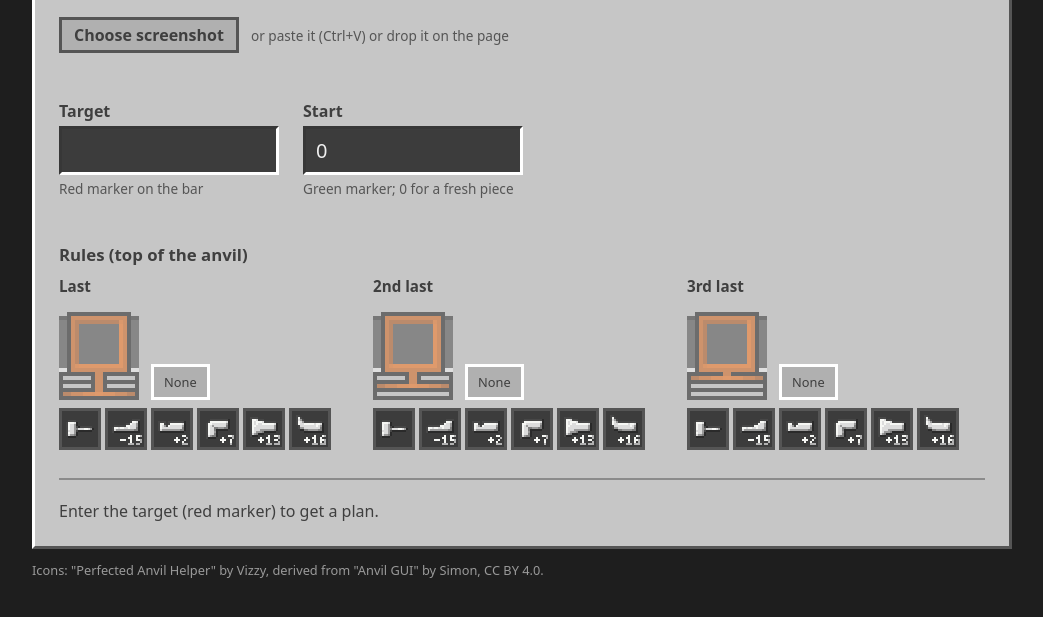
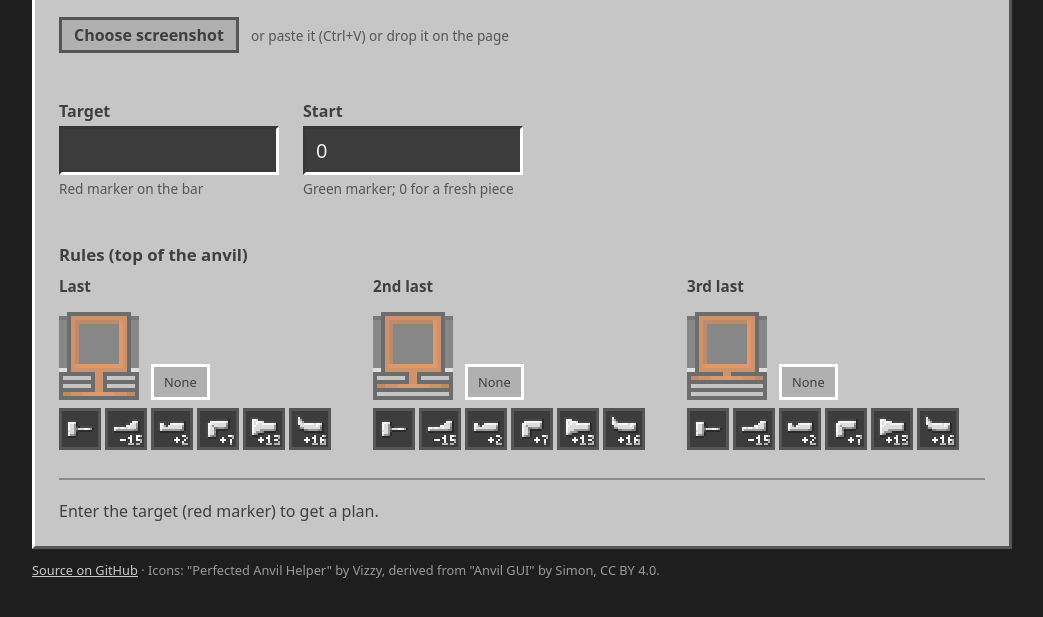
Before and after one commit to MojangPlsFix/tfcForge, a website with bundled scripts: page index.html in a window 1280 px wide. Shown: the part 87-704 px from the top of the page, without its empty margins (118-1161 px from the left). Built offline with nearby package versions, Linux system fonts and the light colour scheme.

Commit message:
Link GitHub repo in footer

```diff
--- a/index.html
+++ b/index.html
@@ -40,7 +40,7 @@
     <section id="result" aria-live="polite"></section>
   </main>
 
-  <footer>Icons: "Perfected Anvil Helper" by Vizzy, derived from "Anvil GUI" by Simon, CC BY 4.0.</footer>
+  <footer><a href="https://github.com/MojangPlsFix/tfcForge">Source on GitHub</a> · Icons: "Perfected Anvil Helper" by Vizzy, derived from "Anvil GUI" by Simon, CC BY 4.0.</footer>
 
   <script src="dist/app.js"></script>
 </body>
--- a/style.css
+++ b/style.css
@@ -334,3 +334,7 @@ footer {
     grid-template-columns: minmax(0, 1fr);
   }
 }
+
+footer a {
+  color: #c8c8c8;
+}
```
